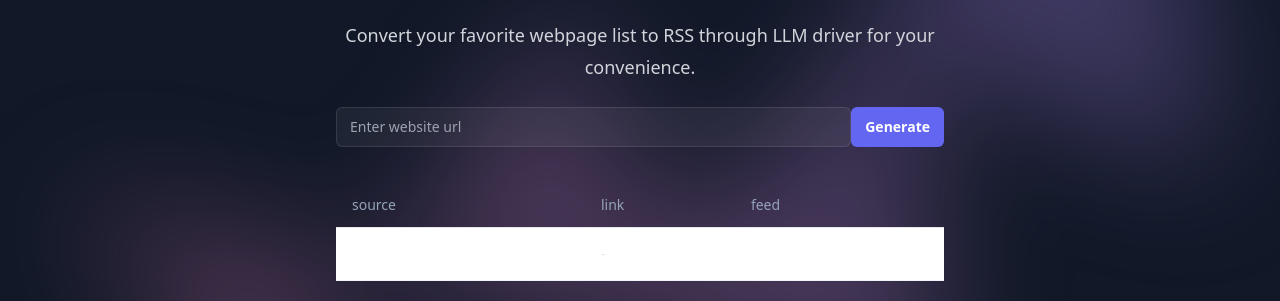
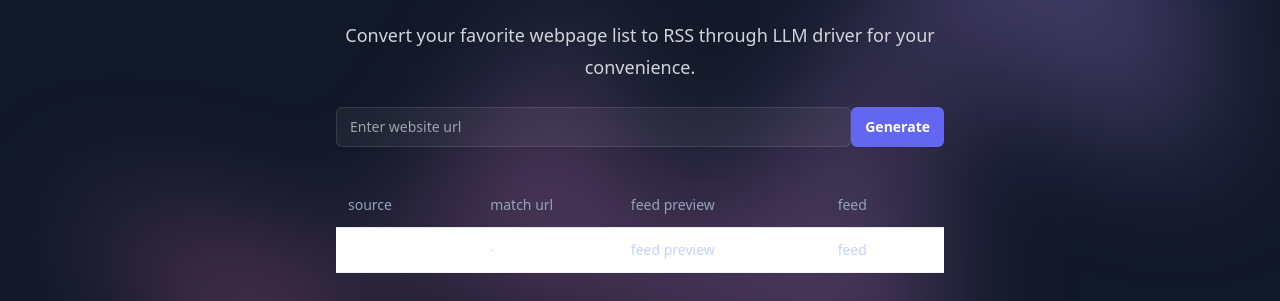
Before and after one commit to weekend-project-space/web2rss, a Flask app: page / in a window 1280 px wide. Shown: the part 221-522 px from the top of the page. Run offline with Flask 3, Linux system fonts and the light colour scheme; some libraries are stand-ins or nearby versions; grey boxes are pictures that could not be loaded.

Commit message:
feature: 支持subpath最后路径*通配符

```diff
--- a/app.py
+++ b/app.py
@@ -1,7 +1,7 @@
 from flask import Flask, Response, request, make_response, render_template, \
     jsonify
 # from paser.t import parser
-from support.router import init_router
+from support.router import init_router, RouterMatch
 from support.config import init_cofig
 from support.gpt import gen_code, gen_code_chat
 from support.dyncall import eval_rss_parser
@@ -86,7 +86,10 @@
     url = request.args.get('url')
 
     def to_feed(r):
-        return {'feed': '/feed/' + r.key, "url": r.url,
+        if RouterMatch.can_math(r.key):
+            suffix = url[len(r.url[:-1]):]
+            feed = r.key[:-1] + suffix
+        return {'feed': '/feed/' + feed, "url": r.url,
                 "source": r.ext['source']}
     arr = list(map(to_feed, router.search_routes(url)))
     return jsonify(arr)
@@ -98,17 +101,18 @@
         arg = '&'.join(f'{k}={v}' for k, v in request.args.to_dict().items())
         key = subpath + arg
         if key in cache:
-            print("Using cached object")
             rss_xml = cache[key]
         else:
             route = router.get_route(subpath)
             rss_xml = route\
-                .call_handler(ParserConfig(request.args))
+                .call_handler(subpath, ParserConfig(request.args))
             cache[key] = rss_xml
         return Response(rss_xml, mimetype='text/xml')
-    except KeyError:
-        return make_response({'error': 'page nofound'}, 404)
+    except KeyError as k:
+        # k.with_traceback()
+        return make_response({'error': 'page nofound '+str(k)}, 404)
     except Exception as e:
+        # e.with_traceback()
         return make_response({'error': str(e)}, 500)
 
 
--- a/requirements.txt
+++ b/requirements.txt
@@ -3,3 +3,4 @@
 lxml
 flask
 cachetools
+readability-lxml
--- a/support/fetch.py
+++ b/support/fetch.py
@@ -24,7 +24,7 @@
     url = unquote(url)
     proxy_url = get_item('proxy_url')
     try:
-        # print(f'fetch url: {url}')
+        logger.info(f'fetch url: {url}')
         response = requests.get(url, headers=headers, timeout=10000)
         if response.status_code > 300:
             raise RuntimeError(f'status err : {response.status_code},\
--- a/templates/index.html
+++ b/templates/index.html
@@ -71,29 +71,39 @@
                     <thead>
                         <tr>
                             <th
-                                class="border-b dark:border-slate-600 font-medium p-4 pr-8 pt-0 pb-3 text-slate-400 dark:text-slate-200 text-left">
+                                class="border-b dark:border-slate-600 font-medium p-3 pr-8 pt-0 pb-3 text-slate-400 dark:text-slate-200 text-left">
                                 source</th>
                             <th
-                                class="border-b dark:border-slate-600 font-medium p-4 pt-0 pb-3 text-slate-400 dark:text-slate-200 text-left">
-                                link</th>
+                                class="border-b dark:border-slate-600 font-medium p-3 pt-0 pb-3 text-slate-400 dark:text-slate-200 text-left">
+                                match url</th>
                             <th
-                                class="border-b dark:border-slate-600 font-medium p-4 pr-8 pt-0 pb-3 text-slate-400 dark:text-slate-200 text-left">
+                                class="border-b dark:border-slate-600 font-medium p-3 pr-8 pt-0 pb-3 text-slate-400 dark:text-slate-200 text-left">
+                                feed preview</th>
+                            <th
+                                class="border-b dark:border-slate-600 font-medium p-3 pr-8 pt-0 pb-3 text-slate-400 dark:text-slate-200 text-left">
                                 feed</th>
+
                         </tr>
                     </thead>
                     <tbody class="bg-white dark:bg-slate-800">
                         <tr v-for="item in data" :key="item.feed">
-                            <td class="border-b border-slate-100 dark:border-slate-700 p-4 text-slate-200 dark:text-slate-400"
+                            <td class="border-b border-slate-100 dark:border-slate-700 p-3 text-slate-200 dark:text-slate-400"
                                 v-text="item.source">
                             </td>
-                            <td class="border-b border-slate-100 dark:border-slate-700 p-4 text-slate-200 dark:text-slate-400"
+                            <td class="border-b border-slate-100 dark:border-slate-700 p-3 text-slate-200 dark:text-slate-400"
                                 v-text="item.url">
                             </td>
                             <td
-                                class="border-b border-slate-100 dark:border-slate-700 p-4 pr-8 text-indigo-200 hover:text-indigo-300 dark:text-indigo-400">
+                                class="border-b border-slate-100 dark:border-slate-700 p-3 pr-8 text-indigo-200 hover:text-indigo-300 dark:text-indigo-400">
+                                <p v-if="item.source=='remote'" @click="pullRoute">-</p>
+                                <a v-else target="_blank" :href="item.feed+'?preview=true'">feed preview</a>
+                            </td>
+                            <td
+                                class="border-b border-slate-100 dark:border-slate-700 p-3 pr-8 text-indigo-200 hover:text-indigo-300 dark:text-indigo-400">
                                 <p v-if="item.source=='remote'" @click="pullRoute">pull</p>
-                                <a v-else target="_blank" :href="item.feed" v-text="item.feed"></a>
+                                <a v-else target="_blank" :href="item.feed">feed</a>
                             </td>
+
                         </tr>
                     </tbody>
                 </table>
```
Also changed, not shown: support/router.py (+40 -22 lines).
